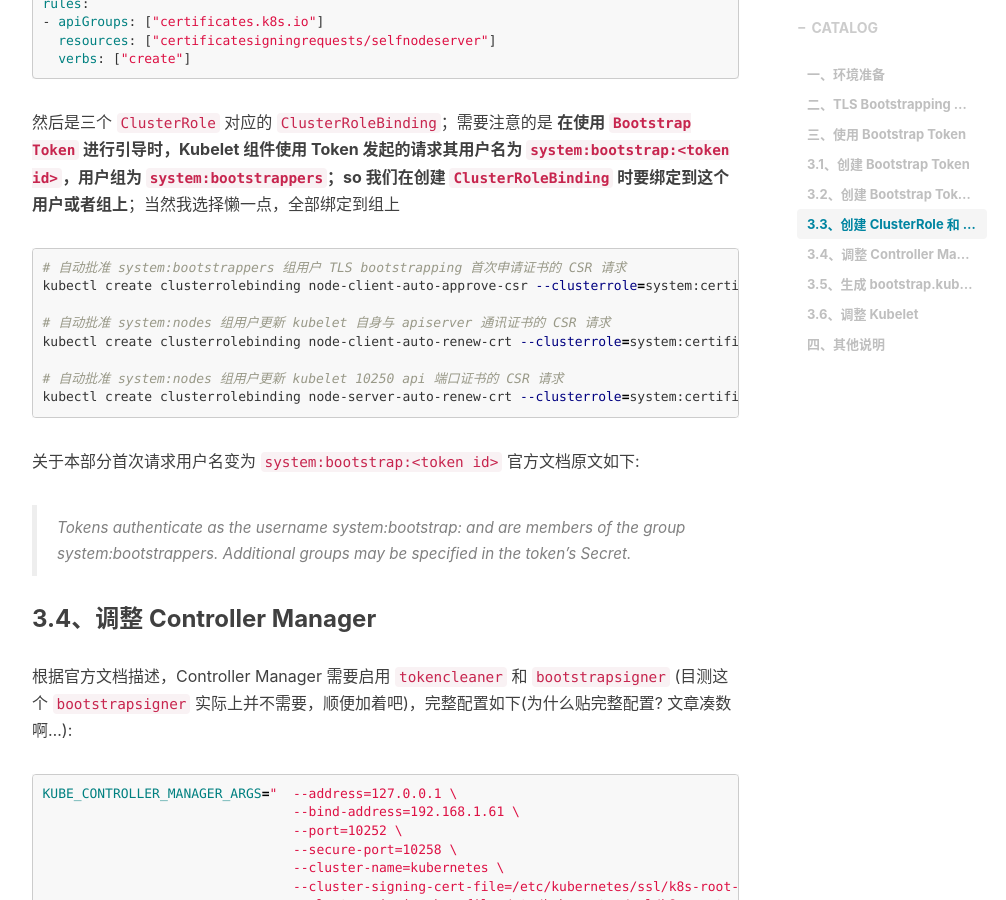
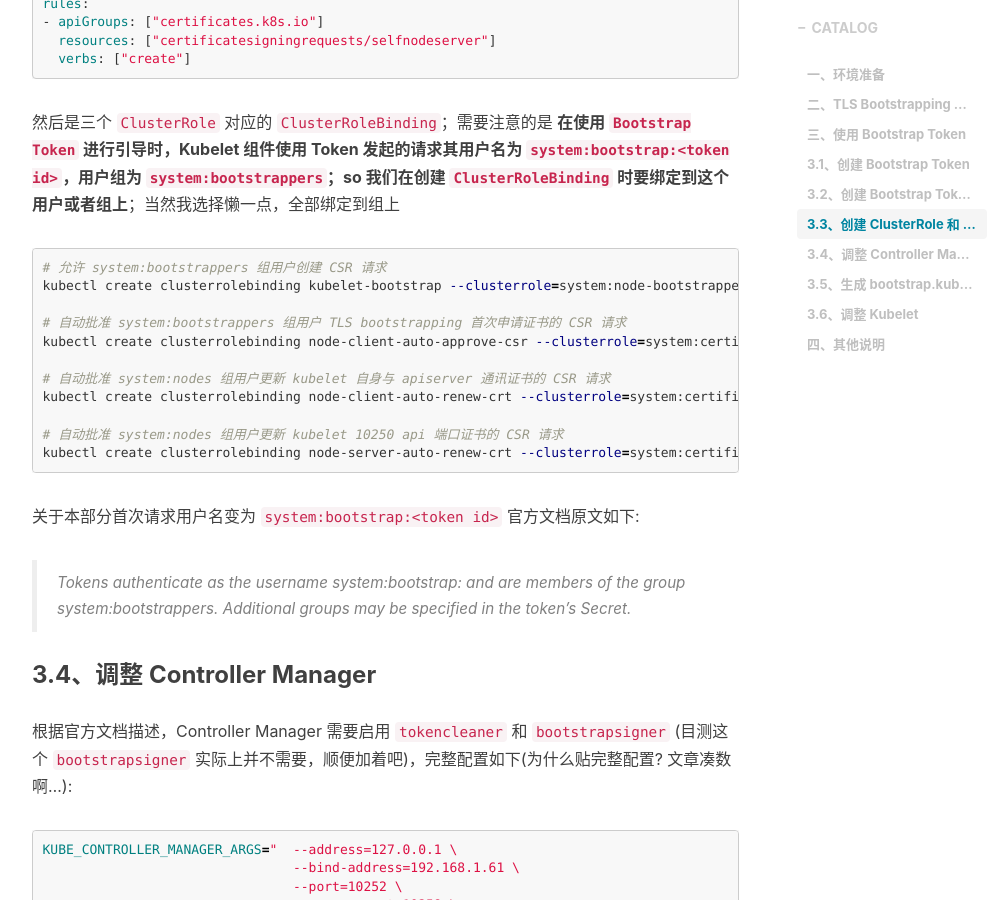
Before and after one commit to mritd/mritd.me, a Jekyll site: the page built from _posts/2018-08-28-kubernetes-tls-bootstrapping-with-bootstrap-token.md, in a window 1280 px wide and 900 px high, scrolled down 4503 px. Shown: the whole window, without its empty margins (233-1239 px from the left). Built offline with Jekyll 4.4.1, drawn with Linux system fonts in a browser that asks for light colours; comment, search, counter and statistics services are not loaded.

Commit message:
docs(kubernetes): fix clusterrolebind
fix clusterrolebind

Signed-off-by: mritd <mritd1234@gmail.com>

````diff
--- a/_posts/2018-08-28-kubernetes-tls-bootstrapping-with-bootstrap-token.md
+++ b/_posts/2018-08-28-kubernetes-tls-bootstrapping-with-bootstrap-token.md
@@ -168,6 +168,9 @@
 然后是三个 `ClusterRole` 对应的 `ClusterRoleBinding`；需要注意的是 **在使用 `Bootstrap Token` 进行引导时，Kubelet 组件使用 Token 发起的请求其用户名为 `system:bootstrap:<token id>`，用户组为 `system:bootstrappers`；so 我们在创建 `ClusterRoleBinding` 时要绑定到这个用户或者组上**；当然我选择懒一点，全部绑定到组上
 
 ```sh
+# 允许 system:bootstrappers 组用户创建 CSR 请求
+kubectl create clusterrolebinding kubelet-bootstrap --clusterrole=system:node-bootstrapper --group=system:bootstrappers
+
 # 自动批准 system:bootstrappers 组用户 TLS bootstrapping 首次申请证书的 CSR 请求
 kubectl create clusterrolebinding node-client-auto-approve-csr --clusterrole=system:certificates.k8s.io:certificatesigningrequests:nodeclient --group=system:bootstrappers
 
````
